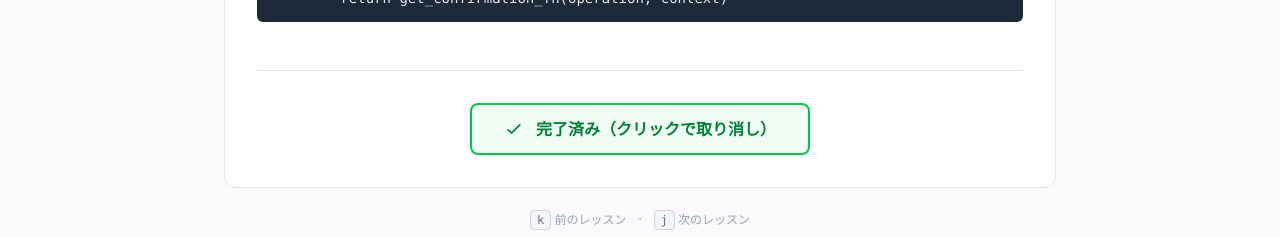
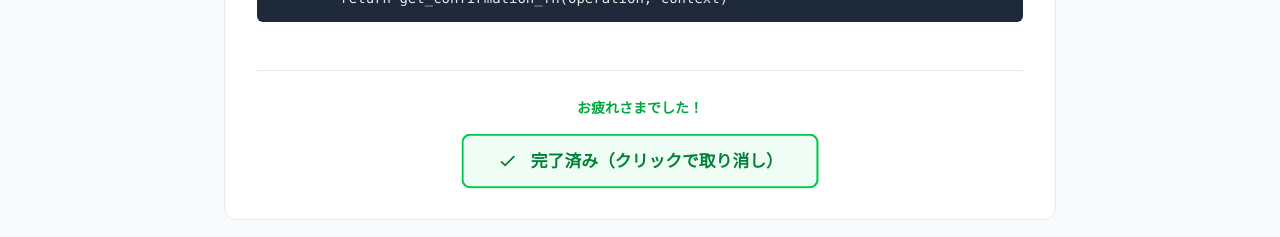
Before and after one commit to yts-takahashi/ai-learning, a Next.js app: page /lessons/access-control in a window 1280 px wide. Both pictures are taken after a click on the button "このレッスンを完了にする". Shown: the part 6513-6750 px from the top of the page. Built offline with nearby package versions, Linux system fonts and the light colour scheme; no server answers.

Commit message:
improve(ux): レッスン完了時にアニメーションと励ましメッセージを表示

```diff
--- a/src/components/features/LessonComplete.tsx
+++ b/src/components/features/LessonComplete.tsx
@@ -1,7 +1,16 @@
 'use client';
 
+import { useState } from 'react';
 import { useProgress } from '@/hooks/useProgress';
 import { getSessionDurationBySlug } from '@/lib/sessionHistory';
+
+const COMPLETE_MESSAGES = [
+  'お疲れさまでした！',
+  'よく頑張りました！',
+  '素晴らしい！',
+  '着実に前進しています！',
+  '継続は力なり！',
+];
 
 interface LessonCompleteProps {
   slug: string;
@@ -10,6 +19,10 @@ interface LessonCompleteProps {
 
 export default function LessonComplete({ slug, duration }: LessonCompleteProps) {
   const { isCompleted, toggle, isLoaded } = useProgress();
+  const [justCompleted, setJustCompleted] = useState(false);
+  const [message] = useState(
+    () => COMPLETE_MESSAGES[Math.floor(Math.random() * COMPLETE_MESSAGES.length)],
+  );
   const actualSeconds = getSessionDurationBySlug(slug);
   const actualMinutes = actualSeconds > 0 ? Math.max(1, Math.round(actualSeconds / 60)) : null;
 
@@ -23,6 +36,17 @@ export default function LessonComplete({ slug, duration }: LessonCompleteProps)
 
   const completed = isCompleted(slug);
 
+  function handleClick() {
+    const wasCompleted = isCompleted(slug);
+    toggle(slug);
+    if (!wasCompleted) {
+      setJustCompleted(true);
+      setTimeout(() => setJustCompleted(false), 3000);
+    } else {
+      setJustCompleted(false);
+    }
+  }
+
   return (
     <div className="mt-12 pt-8 border-t border-gray-200">
       {actualMinutes && duration && (
@@ -31,36 +55,33 @@ export default function LessonComplete({ slug, duration }: LessonCompleteProps)
           <span>実績: <strong className={actualMinutes <= duration ? 'text-green-600' : 'text-blue-600'}>{actualMinutes}分</strong></span>
         </div>
       )}
+
+      {justCompleted && (
+        <p className="text-center text-sm font-semibold text-green-600 mb-3 animate-bounce">
+          {message}
+        </p>
+      )}
+
       <div className="flex justify-center">
         <button
-        onClick={() => toggle(slug)}
+          onClick={handleClick}
           className={`flex items-center gap-3 px-8 py-3 rounded-lg font-semibold transition-all ${
             completed
               ? 'bg-green-50 border-2 border-green-500 text-green-700 hover:bg-green-100'
-            : 'bg-blue-600 text-white hover:bg-blue-700'
-        }`}
+              : 'bg-blue-600 text-white hover:bg-blue-700 active:scale-95'
+          } ${justCompleted ? 'scale-105' : ''}`}
         >
           {completed ? (
             <>
               <svg className="w-5 h-5" fill="none" viewBox="0 0 24 24" stroke="currentColor">
-              <path
-                strokeLinecap="round"
-                strokeLinejoin="round"
-                strokeWidth={2}
-                d="M5 13l4 4L19 7"
-              />
+                <path strokeLinecap="round" strokeLinejoin="round" strokeWidth={2} d="M5 13l4 4L19 7" />
               </svg>
               完了済み（クリックで取り消し）
             </>
           ) : (
             <>
               <svg className="w-5 h-5" fill="none" viewBox="0 0 24 24" stroke="currentColor">
-              <path
-                strokeLinecap="round"
-                strokeLinejoin="round"
-                strokeWidth={2}
-                d="M9 12l2 2 4-4m6 2a9 9 0 11-18 0 9 9 0 0118 0z"
-              />
+                <path strokeLinecap="round" strokeLinejoin="round" strokeWidth={2} d="M9 12l2 2 4-4m6 2a9 9 0 11-18 0 9 9 0 0118 0z" />
               </svg>
               このレッスンを完了にする
             </>
```
Lines whose indentation alone changed are shown as unchanged.
